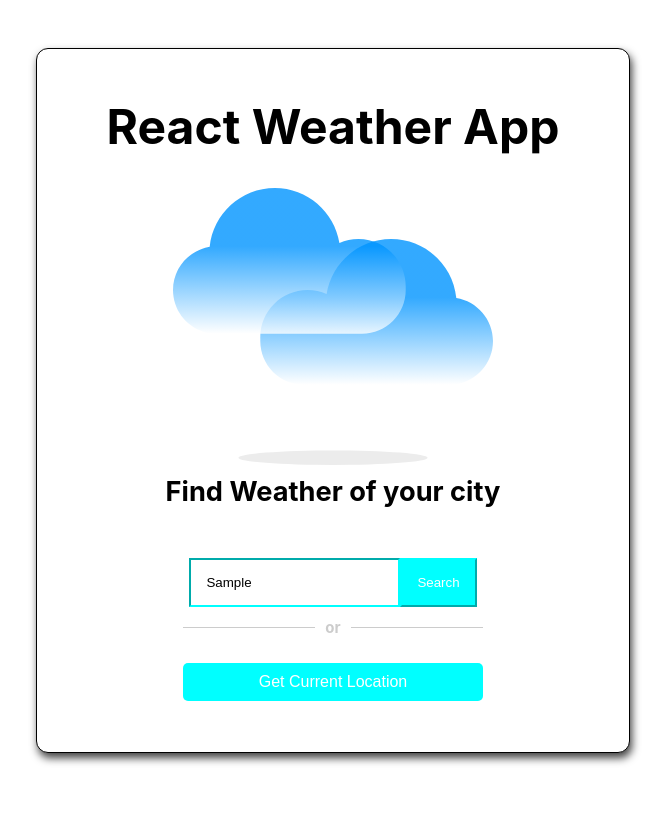
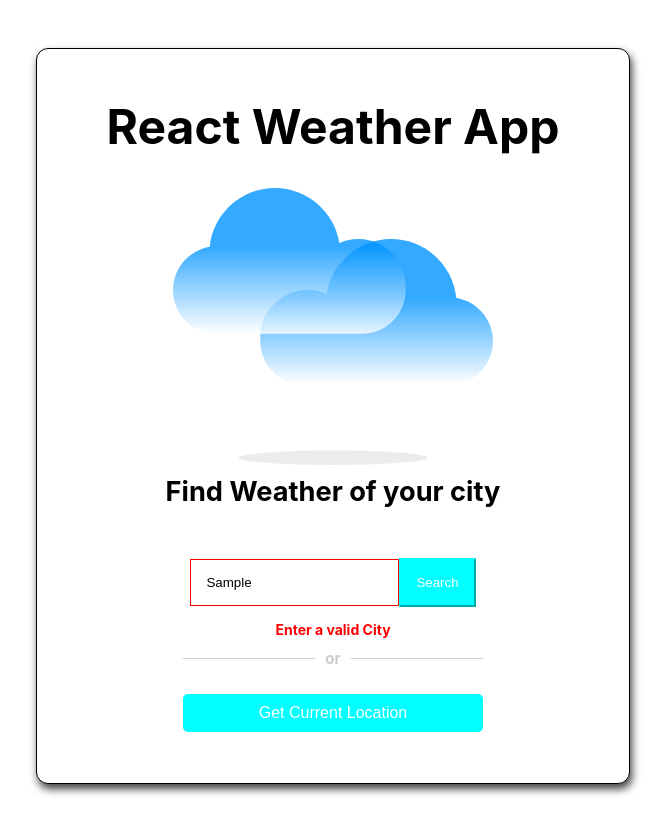
Before and after one commit to kemalkujovic/react-weather-app, a React (Create React App) app: page / in a window 1280 px wide. Both pictures are taken after typing "Sample" into the empty fields and a click on the button "Search". Shown: the whole page, without its empty margins (307-976 px from the left). Before the commit the page ends 801 px from the top, so only its background shows below. Built offline with nearby package versions, Linux system fonts and the light colour scheme; no server answers.

Commit message:
handling Errors

```diff
--- a/src/App.js
+++ b/src/App.js
@@ -4,18 +4,28 @@ import Weather from "./components/Weather/WeatherComponent/Weather";
 import axios from "axios";
 function App() {
   const [weatherData, setWeatherData] = useState("");
+  const [httpError, setHttpError] = useState(false);
   const fetchWeather = async (city) => {
-    const response = await axios.get(
-      `https://api.openweathermap.org/data/2.5/weather?q=${city}&appid=81c012b926634fca41d6e3b2ad98d52b`
-    );
-    setWeatherData(response.data);
+    try {
+      const response = await axios.get(
+        `https://api.openweathermap.org/data/2.5/weather?q=${city}&appid=81c012b926634fca41d6e3b2ad98d52b`
+      );
+      setWeatherData(response.data);
+    } catch (error) {
+      setHttpError(true);
+    }
   };
+
   return (
     <div>
       {weatherData ? (
         <Weather data={weatherData} updateWeatherData={setWeatherData} />
       ) : (
-        <City onSearchCity={fetchWeather} onGeo={setWeatherData} />
+        <City
+          error={httpError}
+          onSearchCity={fetchWeather}
+          onGeo={setWeatherData}
+        />
       )}
     </div>
   );
--- a/src/components/Weather/CityComponent.js/City.js
+++ b/src/components/Weather/CityComponent.js/City.js
@@ -30,7 +30,13 @@ const City = (props) => {
   const onError = () => {
     console.log("Greska");
   };
-
+  let inputClass;
+  let errorMessage;
+  if (props.error) {
+    inputClass = `${classes.input} ${classes.inputValid}`;
+  } else {
+    inputClass = `${classes.input}`;
+  }
   return (
     <Card>
       <div>
@@ -41,7 +47,7 @@ const City = (props) => {
       <div className={classes.form}>
         <form onSubmit={onSubmitHandler}>
           <input
-            className={classes.input}
+            className={inputClass}
             type="text"
             id="city"
             name="city"
@@ -49,6 +55,9 @@ const City = (props) => {
             ref={citySearch}
           />
           <button className={classes.button}>Search</button>
+          {props.error && (
+            <p className={classes["input-ValidText"]}>Enter a valid City</p>
+          )}
         </form>
         <div className={classes.separetor}></div>
         <button className={classes.geoBtn} onClick={getCurrentPositionHandler}>
--- a/src/components/Weather/CityComponent.js/City.module.css
+++ b/src/components/Weather/CityComponent.js/City.module.css
@@ -51,3 +51,10 @@
   cursor: pointer;
   margin-bottom: 15px;
 }
+.inputValid {
+  border: 1px solid red;
+}
+.input-ValidText {
+  color: red;
+  font-size: 14px;
+}
```
